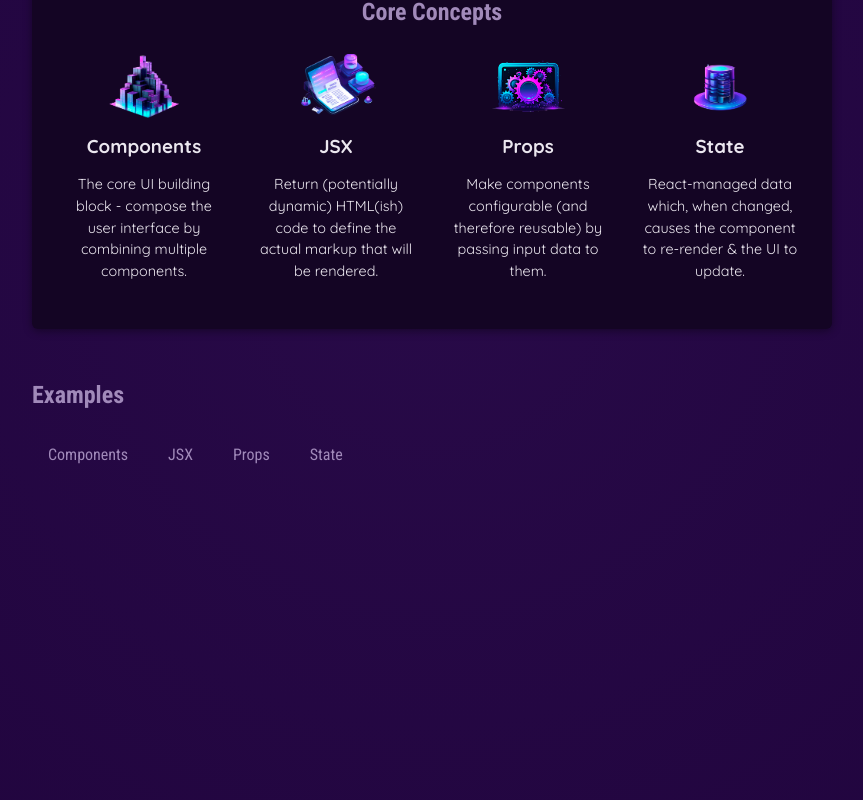
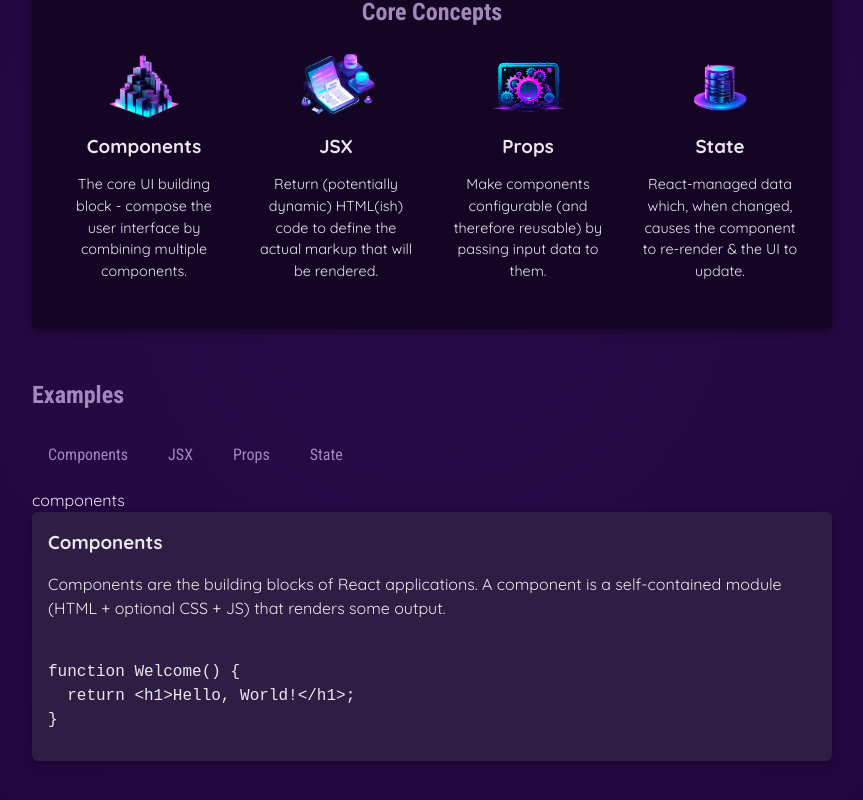
Before and after one commit to Jansevska/01react_udemy, a React (Vite) app: page / in a window 1280 px wide. Shown: the part 370-1170 px from the top of the page, without its empty margins (208-1071 px from the left). Built offline with nearby package versions, Linux system fonts and the light colour scheme.

Commit message:
added useState to App() so UI changes as TabButtons are clicked

```diff
--- a/src/App.jsx
+++ b/src/App.jsx
@@ -1,12 +1,23 @@
+import { useState } from 'react';
+
 import { CORE_CONCEPTS } from './data.js';
 import Header from './components/Header.jsx';
 import CoreConcept from './components/CoreConcept.jsx';
 import TabButton from './components/TabButton.jsx';
+import { EXAMPLES } from './data.js';
 
 
 function App() {
-  function handleSelect() {
-    console.log('Hello World - selected!');
+  const [ selectedTopic, setSelectedTopic ] = useState('components');
+
+  function handleSelect(selectedButton) {
+    // selectedButton => 'components', 'jsx', 'props', 'state'
+    // console.log(selectedButton);
+    // tabContent = selectedButton; after setting setSelectedTopic(selectedButton) go down the page and change
+    // {tabContent} to {selectedTopic}
+    setSelectedTopic(selectedButton);
+    // console.log(tabContent);
+    console.log(selectedTopic);
 }
 
 
@@ -30,13 +41,21 @@
         <section id="examples">
           <h2>Examples</h2>
           <menu>
-            <TabButton onSelect={handleSelect}>Components</TabButton>
-            <TabButton onSelect={handleSelect}>JSX</TabButton>
-            <TabButton onSelect={handleSelect}>Props</TabButton>
-            <TabButton onSelect={handleSelect}>State</TabButton>
+            <TabButton onSelect={() => handleSelect('components')}>Components</TabButton>
+            <TabButton onSelect={() => handleSelect('jsx')}>JSX</TabButton>
+            <TabButton onSelect={() => handleSelect('props')}>Props</TabButton>
+            <TabButton onSelect={() => handleSelect('state')}>State</TabButton>
           </menu>
-          {/* Dynamic Content for TabButtons */}
-
+          {/* Dynamic Content for TabButtons = {tabContent}*/}
+          {/* {tabContent} */}
+          {selectedTopic}
+          <div id="tab-content">
+            <h3>{ EXAMPLES[selectedTopic].title }</h3>
+            <p>{ EXAMPLES[selectedTopic].description }</p>
+            <pre>
+              <code>{ EXAMPLES[selectedTopic].code }</code>
+            </pre>
+          </div>
         </section>
       </main>
     </div>
--- a/src/data.js
+++ b/src/data.js
@@ -1,31 +1,82 @@
-import componentsImg from "./assets/components.png";
-import propsImg from "./assets/config.png";
-import jsxImg from "./assets/jsx-ui.png";
-import stateImg from "./assets/state-mgmt.png";
+import componentsImg from './assets/components.png';
+import propsImg from './assets/config.png';
+import jsxImg from './assets/jsx-ui.png';
+import stateImg from './assets/state-mgmt.png';
 
 export const CORE_CONCEPTS = [
     {
         image: componentsImg,
-        title: "Components",
+        title: 'Components',
         description:
-            "The core UI building block - compose the user interface by combining multiple components.",
+            'The core UI building block - compose the user interface by combining multiple components.',
     },
     {
         image: jsxImg,
-        title: "JSX",
+        title: 'JSX',
         description:
-            "Return (potentially dynamic) HTML(ish) code to define the actual markup that will be rendered.",
+            'Return (potentially dynamic) HTML(ish) code to define the actual markup that will be rendered.',
     },
     {
         image: propsImg,
-        title: "Props",
+        title: 'Props',
         description:
-            "Make components configurable (and therefore reusable) by passing input data to them.",
+            'Make components configurable (and therefore reusable) by passing input data to them.',
     },
     {
         image: stateImg,
-        title: "State",
+        title: 'State',
         description:
-            "React-managed data which, when changed, causes the component to re-render & the UI to update.",
+            'React-managed data which, when changed, causes the component to re-render & the UI to update.',
     },
 ];
+
+export const EXAMPLES = {
+    components: {
+        title: 'Components',
+        description:
+            'Components are the building blocks of React applications. A component is a self-contained module (HTML + optional CSS + JS) that renders some output.',
+        code: `
+function Welcome() {
+  return <h1>Hello, World!</h1>;
+}`,
+    },
+    jsx: {
+        title: 'JSX',
+        description:
+            'JSX is a syntax extension to JavaScript. It is similar to a template language, but it has full power of JavaScript (e.g., it may output dynamic content).',
+        code: `
+<div>
+  <h1>Welcome {userName}</h1>
+  <p>Time to learn React!</p>
+</div>`,
+    },
+    props: {
+        title: 'Props',
+        description:
+            'Components accept arbitrary inputs called props. They are like function arguments.',
+        code: `
+function Welcome(props) {
+  return <h1>Hello, {props.name}</h1>;
+}`,
+    },
+    state: {
+        title: 'State',
+        description:
+            'State allows React components to change their output over time in response to user actions, network responses, and anything else.',
+        code: `
+function Counter() {
+  const [isVisible, setIsVisible] = useState(false);
+
+  function handleClick() {
+    setIsVisible(true);
+  }
+
+  return (
+    <div>
+      <button onClick={handleClick}>Show Details</button>
+      {isVisible && <p>Amazing details!</p>}
+    </div>
+  );
+}`,
+    },
+};
```
